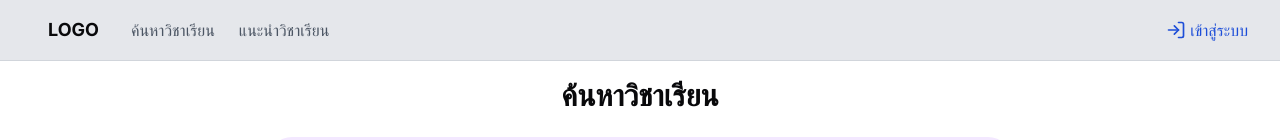
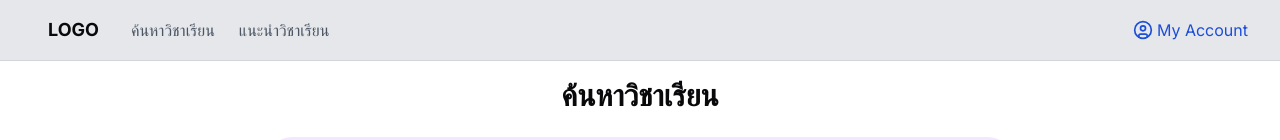
Before and after one commit to REG-Helper/REG-Helper-Frontend, a Next.js app: page / in a window 1280 px wide. Shown: the top 140 px of the page. Built offline with nearby package versions, Linux system fonts and the light colour scheme.

Commit message:
feat: add navbar_login

```diff
--- a/src/app/page.tsx
+++ b/src/app/page.tsx
@@ -5,7 +5,7 @@ import CourseSearch from "@/components/ui/home";
 export default function Homepage() {
   return (
   <>
-    <Navbar_Not_Login></Navbar_Not_Login>
+    <Navbar_Login></Navbar_Login>
     <CourseSearch></CourseSearch>
    </>
   );
--- a/src/components/ui/navbar_login.tsx
+++ b/src/components/ui/navbar_login.tsx
@@ -12,7 +12,7 @@ export default function Navbar_Login() {
         </div>
         <a href="#" className="flex items-center text-blue-700 hover:text-blue-800 pr-4">
           <UserCircle className="w-5 h-5 mr-1" />
-          <span>เข้าสู่ระบบ</span>
+          <span>My Account</span>
         </a>
       </header>
     )
```
